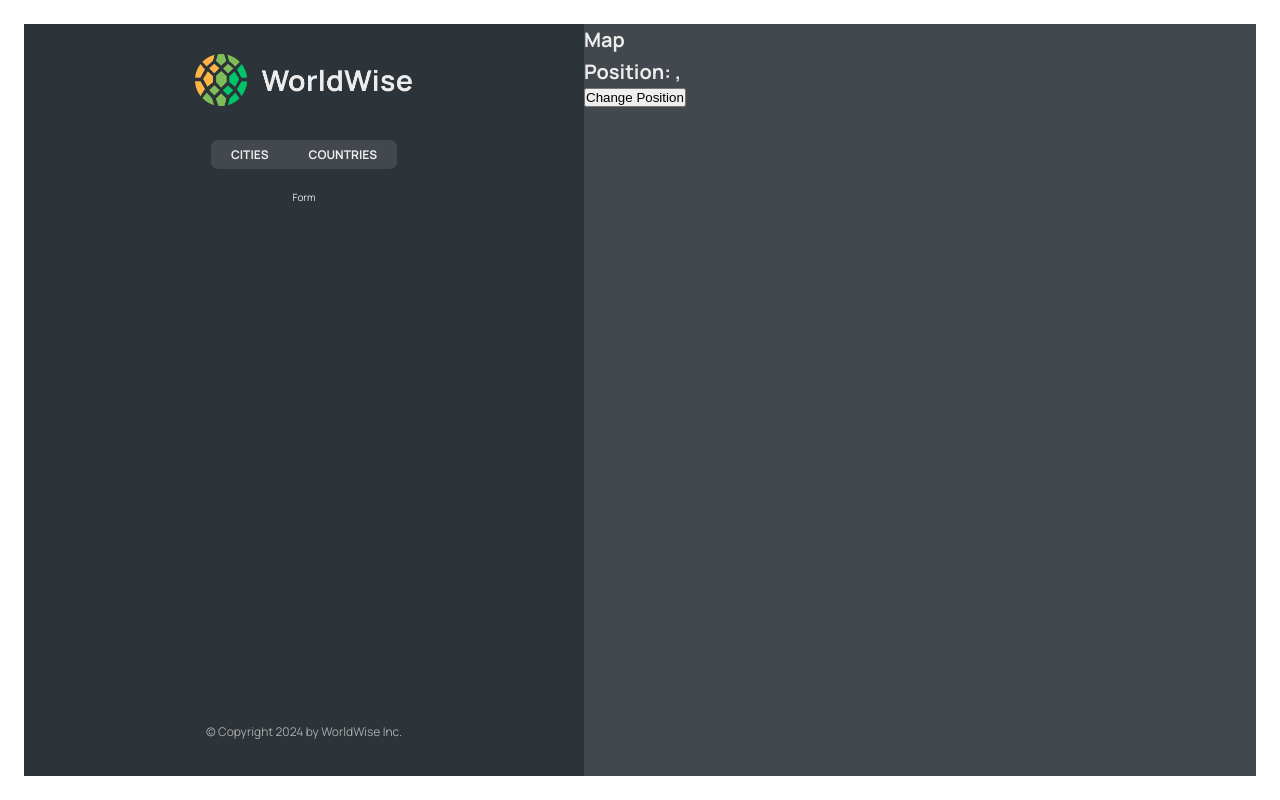
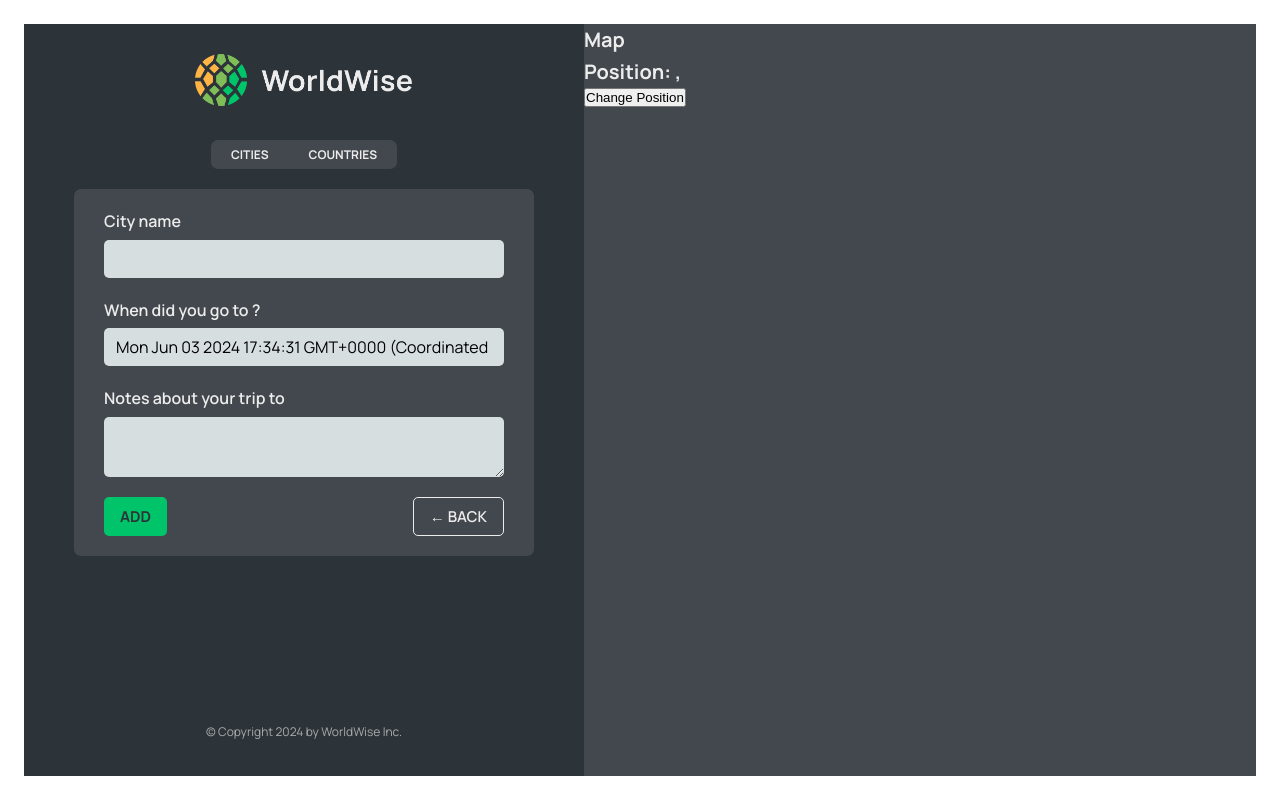
Before and after one commit to kanan88/worldwise, a React (Vite) app: page /app/form in a window 1280 px wide. Built offline with nearby package versions, Linux system fonts and the light colour scheme; data requests are answered from the project's data file.

Commit message:
programmatic navigation with useNavigate

```diff
--- a/src/App.jsx
+++ b/src/App.jsx
@@ -10,6 +10,7 @@
 import CityList from './components/CityList';
 import CountryList from './components/CountryList';
 import City from './components/City';
+import Form from './components/Form';
 
 const BASE_URL = 'http://localhost:9000';
 
@@ -56,7 +57,7 @@
             path="countries"
             element={<CountryList cities={cities} isLoading={isLoading} />}
           />
-          <Route path="form" element={<p>Form</p>} />
+          <Route path="form" element={<Form />} />
         </Route>
         <Route path="*" element={<PageNotFound />} />
       </Routes>
--- /dev/null
+++ b/src/components/Button.jsx
@@ -0,0 +1,11 @@
+import styles from './Button.module.css';
+
+const Button = ({ children, onClick, type }) => {
+  return (
+    <button onClick={onClick} className={`${styles.btn} ${styles[type]}`}>
+      {children}
+    </button>
+  );
+};
+
+export default Button;
--- a/src/components/CountryList.jsx
+++ b/src/components/CountryList.jsx
@@ -19,8 +19,8 @@
 
   return (
     <ul className={styles.countryList}>
-      {countries.map((country, index) => (
-        <CountryItem key={index} country={country} />
+      {countries.map((country) => (
+        <CountryItem key={country.country} country={country} />
       ))}
     </ul>
   );
--- a/src/components/Form.jsx
+++ b/src/components/Form.jsx
@@ -1,22 +1,26 @@
 // "https://api.bigdatacloud.net/data/reverse-geocode-client?latitude=0&longitude=0"
 
-import { useState } from "react";
+import { useState } from 'react';
 
-import styles from "./Form.module.css";
+import styles from './Form.module.css';
+import Button from './Button';
+import { useNavigate } from 'react-router-dom';
 
-export function convertToEmoji(countryCode) {
+export const convertToEmoji = (countryCode) => {
   const codePoints = countryCode
     .toUpperCase()
-    .split("")
+    .split('')
     .map((char) => 127397 + char.charCodeAt());
   return String.fromCodePoint(...codePoints);
-}
+};
 
-function Form() {
-  const [cityName, setCityName] = useState("");
-  const [country, setCountry] = useState("");
+const Form = () => {
+  const [cityName, setCityName] = useState('');
+  const [country, setCountry] = useState('');
   const [date, setDate] = useState(new Date());
-  const [notes, setNotes] = useState("");
+  const [notes, setNotes] = useState('');
+
+  const navigate = useNavigate();
 
   return (
     <form className={styles.form}>
@@ -49,11 +53,19 @@
       </div>
 
       <div className={styles.buttons}>
-        <button>Add</button>
-        <button>&larr; Back</button>
+        <Button type="primary">Add</Button>
+        <Button
+          type="back"
+          onClick={(e) => {
+            e.preventDefault();
+            navigate(-1);
+          }}
+        >
+          &larr; Back
+        </Button>
       </div>
     </form>
   );
-}
+};
 
 export default Form;
--- a/src/components/Map.jsx
+++ b/src/components/Map.jsx
@@ -1,13 +1,14 @@
-import { useSearchParams } from 'react-router-dom';
+import { useNavigate, useSearchParams } from 'react-router-dom';
 import styles from './Map.module.css';
 
 const Map = () => {
+  const navigate = useNavigate();
   const [searchParams, setSearchParams] = useSearchParams();
   const lat = searchParams.get('lat');
   const lng = searchParams.get('lng');
 
   return (
-    <div className={styles.mapContainer}>
+    <div className={styles.mapContainer} onClick={() => navigate('form')}>
       <h1>Map</h1>
       <h1>
         Position: {lat}, {lng}
```
